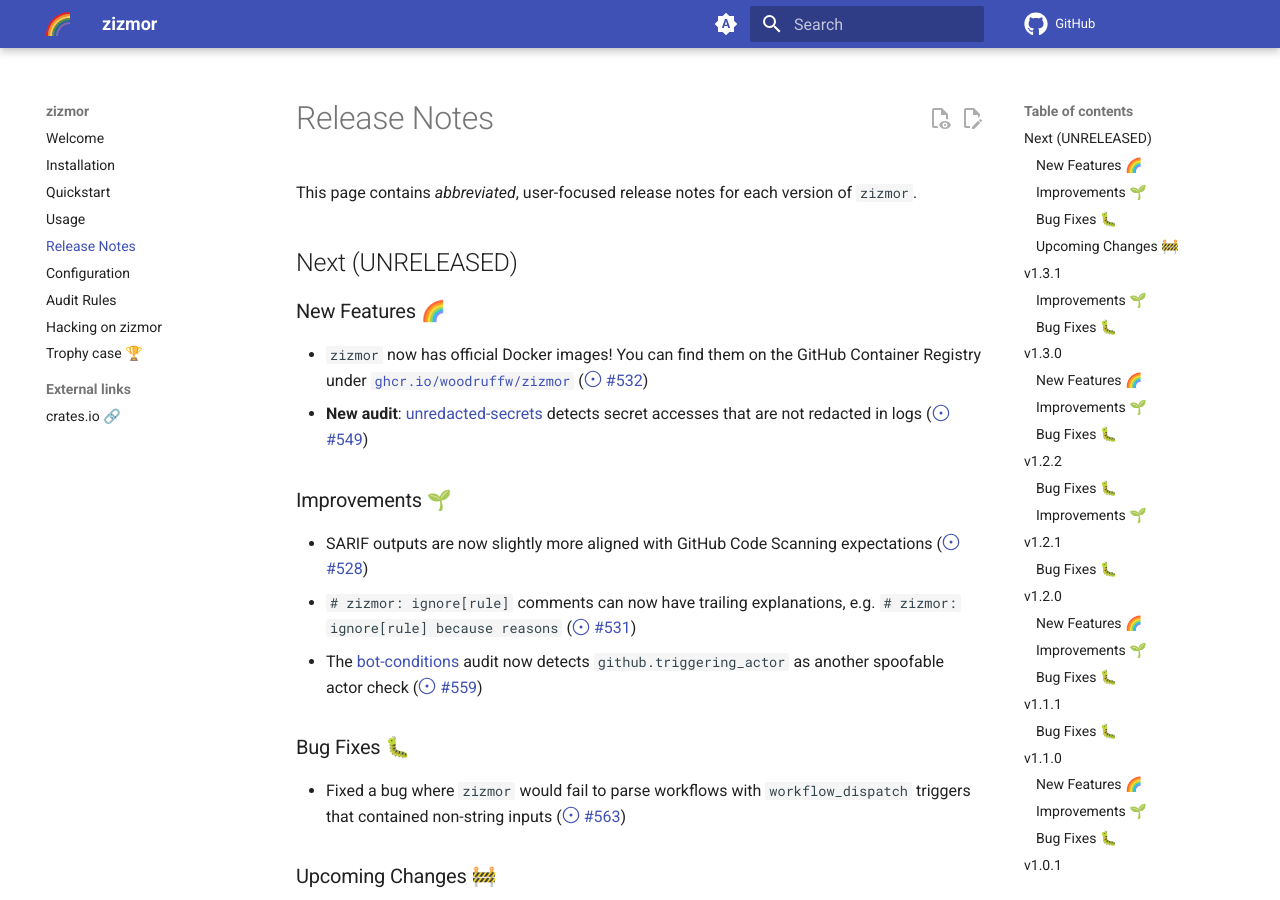
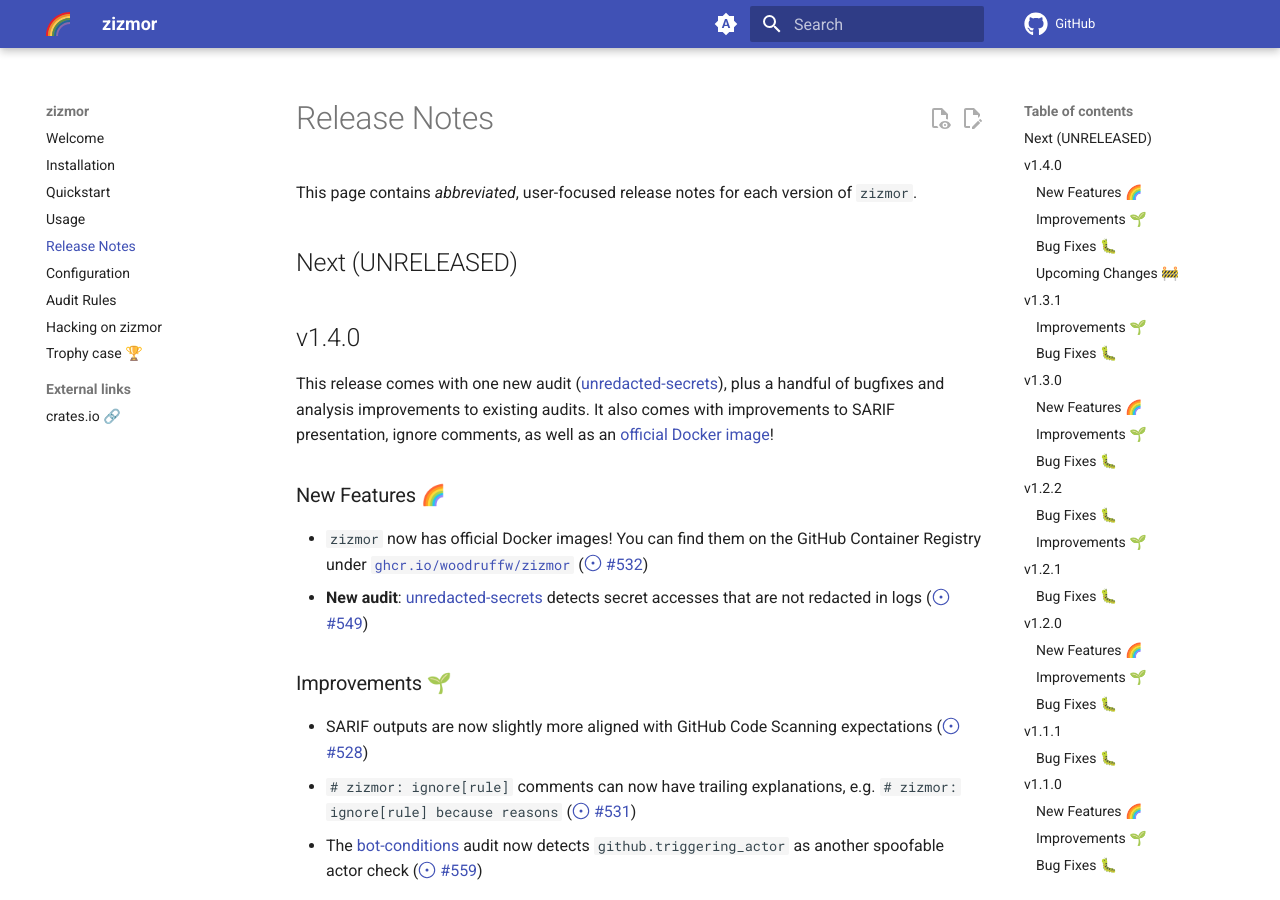
Before and after one commit to zizmorcore/zizmor, an MkDocs documentation site: the page built from docs/release-notes.md, in a window 1280 px wide and 900 px high. Built offline with MkDocs 1.6.1 and Material for MkDocs 9.7.7, drawn with Linux system fonts in a browser that asks for light colours; comment, search, counter and statistics services are not loaded.

Commit message:
chore: prep for 1.4.0 release (#565)

````diff
--- a/Cargo.toml
+++ b/Cargo.toml
@@ -1,7 +1,7 @@
 [package]
 name = "zizmor"
 description = "Static analysis for GitHub Actions"
-version = "1.3.1"
+version = "1.4.0"
 edition = "2021"
 repository = "https://github.com/woodruffw/zizmor"
 homepage = "https://github.com/woodruffw/zizmor"
--- a/docs/release-notes.md
+++ b/docs/release-notes.md
@@ -8,6 +8,13 @@
 of `zizmor`.
 
 ## Next (UNRELEASED)
+
+## v1.4.0
+
+This release comes with one new audit ([unredacted-secrets]), plus a handful
+of bugfixes and analysis improvements to existing audits. It also comes
+with improvements to SARIF presentation, ignore comments, as well as an
+[official Docker image](https://ghcr.io/woodruffw/zizmor)!
 
 ### New Features 🌈
 
--- a/docs/usage.md
+++ b/docs/usage.md
@@ -463,7 +463,7 @@
 
 ```yaml
 - repo: https://github.com/woodruffw/zizmor-pre-commit
-  rev: v1.3.1 # (1)!
+  rev: v1.4.0 # (1)!
   hooks:
   - id: zizmor
 ```
````
Also changed, not shown: 1 other file.
